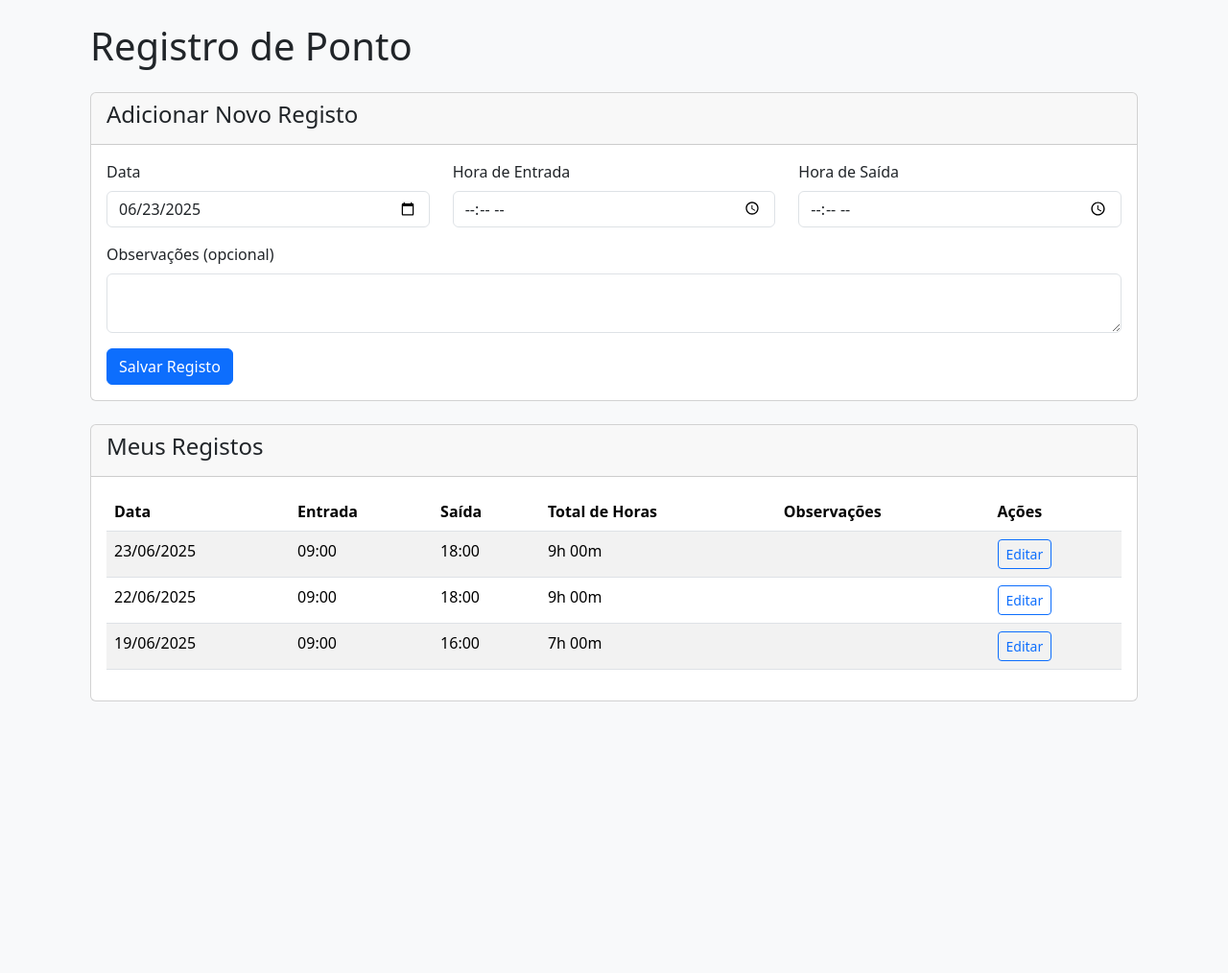
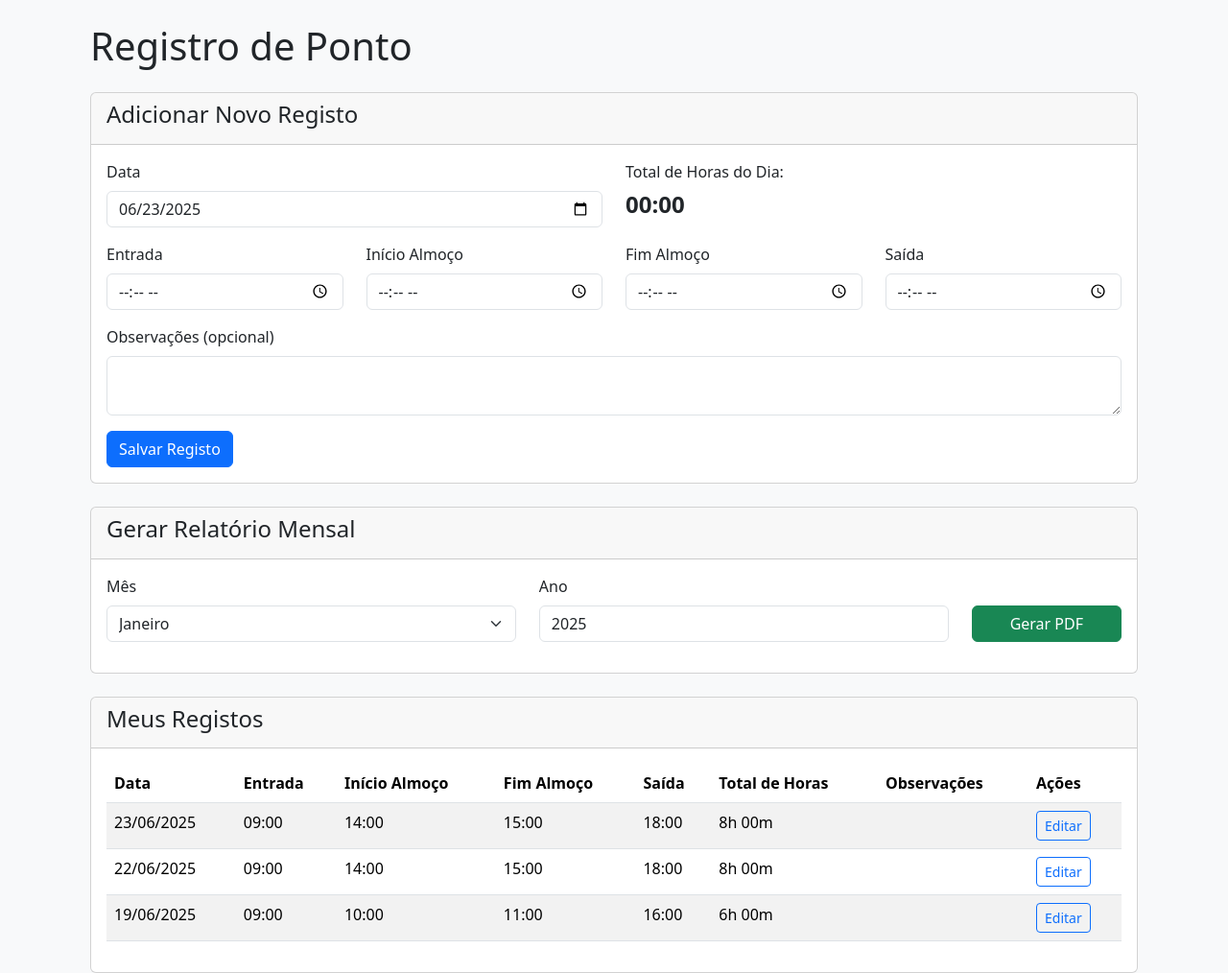
Before and after one commit to ACGpetrus/gerenciador-cadastros-web, a Flask app: page /ponto in a window 1280 px wide. Shown: the part 56-1070 px from the top of the page at 96% size. Before the commit the page ends 787 px from the top, so only its background shows below. Run offline with Flask 3, Linux system fonts and the light colour scheme; a user stored in the database is signed in.

Commit message:
Finaliza funcionalidade de registro de ponto com relatórios em PDF

```diff
--- a/app.py
+++ b/app.py
@@ -1,11 +1,13 @@
 # app.py com todas as funcionalidades web
 import os
-from flask import Flask, render_template, request, redirect, url_for, flash
+from flask import Flask, render_template, request, redirect, url_for, flash, Response
 from flask_sqlalchemy import SQLAlchemy
 from flask_login import LoginManager, UserMixin, login_user, logout_user, login_required, current_user
 from flask_bcrypt import Bcrypt
 import datetime
 from functools import wraps
+from sqlalchemy import extract
+from weasyprint import HTML
 
 # --- Configuração ---
 basedir = os.path.abspath(os.path.dirname(__file__))
@@ -43,6 +45,8 @@ class RegistroPonto(db.Model):
     id = db.Column(db.Integer, primary_key=True)
     data = db.Column(db.Date, nullable=False)
     hora_entrada = db.Column(db.Time, nullable=True)
+    hora_inicio_almoco = db.Column(db.Time, nullable=True)
+    hora_fim_almoco = db.Column(db.Time, nullable=True)
     hora_saida = db.Column(db.Time, nullable=True)
     observacao = db.Column(db.String(200), nullable=True)
     user_id = db.Column(db.Integer, db.ForeignKey('user.id'), nullable=False)
@@ -50,19 +54,34 @@ class RegistroPonto(db.Model):
 
     @property
     def total_horas(self):
-        if self.hora_entrada and self.hora_saida:
-            try:
-                entrada_dt = datetime.datetime.combine(datetime.date.min, self.hora_entrada)
-                saida_dt = datetime.datetime.combine(datetime.date.min, self.hora_saida)
-                if saida_dt > entrada_dt:
-                    delta = saida_dt - entrada_dt
-                    total_seconds = int(delta.total_seconds())
-                    hours = total_seconds // 3600
-                    minutes = (total_seconds % 3600) // 60
-                    return f"{hours}h {minutes:02d}m"
-            except:
-                return "Erro"
-        return "N/A"
+        if not self.hora_entrada or not self.hora_saida:
+            return "N/A"
+
+        try:
+            hoje = datetime.date.min
+            entrada_dt = datetime.datetime.combine(hoje, self.hora_entrada)
+            saida_dt = datetime.datetime.combine(hoje, self.hora_saida)
+            duracao_total_segundos = (saida_dt - entrada_dt).total_seconds()
+
+            duracao_almoco_segundos = 0
+            if self.hora_inicio_almoco and self.hora_fim_almoco:
+                inicio_almoco_dt = datetime.datetime.combine(hoje, self.hora_inicio_almoco)
+                fim_almoco_dt = datetime.datetime.combine(hoje, self.hora_fim_almoco)
+                if fim_almoco_dt > inicio_almoco_dt:
+                    duracao_almoco_segundos = (fim_almoco_dt - inicio_almoco_dt).total_seconds()
+
+            total_trabalhado_segundos = duracao_total_segundos - duracao_almoco_segundos
+
+            if total_trabalhado_segundos < 0:
+                total_trabalhado_segundos = 0
+
+            hours = int(total_trabalhado_segundos // 3600)
+            minutes = int((total_trabalhado_segundos % 3600) // 60)
+            return f"{hours}h {minutes:02d}m"
+
+        except Exception:
+            return "Erro"
+
 
 @login_manager.user_loader
 def load_user(user_id):
@@ -86,6 +105,8 @@ def registro_ponto():
     if request.method == 'POST':
         data_str = request.form.get('data')
         hora_entrada_str = request.form.get('hora_entrada')
+        hora_inicio_almoco_str = request.form.get('hora_inicio_almoco')
+        hora_fim_almoco_str = request.form.get('hora_fim_almoco')
         hora_saida_str = request.form.get('hora_saida')
         observacao = request.form.get('observacao')
         registro_id = request.form.get('registro_id')
@@ -93,6 +114,8 @@ def registro_ponto():
         try:
             data = datetime.datetime.strptime(data_str, '%Y-%m-%d').date()
             hora_entrada = datetime.datetime.strptime(hora_entrada_str, '%H:%M').time() if hora_entrada_str else None
+            hora_inicio_almoco = datetime.datetime.strptime(hora_inicio_almoco_str, '%H:%M').time() if hora_inicio_almoco_str else None
+            hora_fim_almoco = datetime.datetime.strptime(hora_fim_almoco_str, '%H:%M').time() if hora_fim_almoco_str else None
             hora_saida = datetime.datetime.strptime(hora_saida_str, '%H:%M').time() if hora_saida_str else None
 
             if registro_id:
@@ -103,15 +126,26 @@ def registro_ponto():
 
                 registro_a_editar.data = data
                 registro_a_editar.hora_entrada = hora_entrada
+                registro_a_editar.hora_inicio_almoco = hora_inicio_almoco
+                registro_a_editar.hora_fim_almoco = hora_fim_almoco
                 registro_a_editar.hora_saida = hora_saida
                 registro_a_editar.observacao = observacao
                 flash('Registo de ponto atualizado com sucesso!', 'success')
+
             else:
                 ja_existe = RegistroPonto.query.filter_by(user_id=current_user.id, data=data).first()
                 if ja_existe:
                     flash(f'Já existe um registo para o dia {data.strftime("%d/%m/%Y")}. Edite o registo existente na lista.', 'warning')
                 else:
-                    novo_registro = RegistroPonto(data=data, hora_entrada=hora_entrada, hora_saida=hora_saida, observacao=observacao, user_id=current_user.id)
+                    novo_registro = RegistroPonto(
+                        data=data,
+                        hora_entrada=hora_entrada,
+                        hora_inicio_almoco=hora_inicio_almoco,
+                        hora_fim_almoco=hora_fim_almoco,
+                        hora_saida=hora_saida,
+                        observacao=observacao,
+                        user_id=current_user.id
+                    )
                     db.session.add(novo_registro)
                     flash('Novo registo de ponto adicionado com sucesso!', 'success')
 
@@ -125,6 +159,75 @@ def registro_ponto():
     registros_do_utilizador = RegistroPonto.query.filter_by(user_id=current_user.id).order_by(RegistroPonto.data.desc()).all()
 
     return render_template('ponto.html', registros=registros_do_utilizador, hoje=hoje)
+
+
+# --- NOVA ROTA PARA GERAR RELATÓRIO PDF ---
+@app.route('/relatorio/ponto')
+@login_required
+def relatorio_ponto():
+    try:
+        mes = int(request.args.get('mes'))
+        ano = int(request.args.get('ano'))
+    except (TypeError, ValueError):
+        flash('Mês e ano inválidos.', 'danger')
+        return redirect(url_for('registro_ponto'))
+
+    # Busca todos os registros do usuário para o mês e ano selecionados
+    registros_do_mes = RegistroPonto.query.filter(
+        RegistroPonto.user_id == current_user.id,
+        extract('year', RegistroPonto.data) == ano,
+        extract('month', RegistroPonto.data) == mes
+    ).order_by(RegistroPonto.data.asc()).all()
+
+    if not registros_do_mes:
+        flash(f'Nenhum registro encontrado para {mes:02d}/{ano}.', 'warning')
+        return redirect(url_for('registro_ponto'))
+
+    # --- Lógica para somar todas as horas ---
+    total_segundos_mes = 0
+    for registro in registros_do_mes:
+        if not registro.hora_entrada or not registro.hora_saida:
+            continue
+
+        hoje = datetime.date.min
+        entrada_dt = datetime.datetime.combine(hoje, registro.hora_entrada)
+        saida_dt = datetime.datetime.combine(hoje, registro.hora_saida)
+
+        duracao_total_segundos = (saida_dt - entrada_dt).total_seconds()
+
+        duracao_almoco_segundos = 0
+        if registro.hora_inicio_almoco and registro.hora_fim_almoco:
+            inicio_almoco_dt = datetime.datetime.combine(hoje, registro.hora_inicio_almoco)
+            fim_almoco_dt = datetime.datetime.combine(hoje, registro.hora_fim_almoco)
+            if fim_almoco_dt > inicio_almoco_dt:
+                duracao_almoco_segundos = (fim_almoco_dt - inicio_almoco_dt).total_seconds()
+
+        total_trabalhado_segundos = duracao_total_segundos - duracao_almoco_segundos
+        if total_trabalhado_segundos > 0:
+            total_segundos_mes += total_trabalhado_segundos
+
+    # Formata o total de segundos para um formato legível "Xh Ym"
+    h = int(total_segundos_mes // 3600)
+    m = int((total_segundos_mes % 3600) // 60)
+    total_geral_formatado = f"{h}h {m:02d}m"
+
+    # Renderiza o template HTML que servirá de base para o PDF
+    html_renderizado = render_template(
+        'relatorio_ponto_pdf.html',
+        registros=registros_do_mes,
+        mes=mes,
+        ano=ano,
+        usuario=current_user,
+        total_geral=total_geral_formatado
+    )
+
+    # Gera o PDF a partir do HTML renderizado
+    pdf = HTML(string=html_renderizado).write_pdf()
+
+    # Cria uma resposta Flask para enviar o PDF ao navegador
+    return Response(pdf,
+                    mimetype='application/pdf',
+                    headers={'Content-Disposition': 'inline; filename=relatorio_ponto.pdf'})
 
 
 # --- ROTAS DA APLICAÇÃO PRINCIPAL ---
@@ -146,7 +249,6 @@ def pagina_inicial():
     lista_de_cadastros = query_base.order_by(Cadastro.id.desc()).all()
     return render_template('index.html', cadastros=lista_de_cadastros, termo_ativo=termo_busca, criterio_ativo=criterio_busca)
 
-# <<< A FUNÇÃO QUE FALTAVA FOI REINSERIDA AQUI >>>
 @app.route('/relatorio')
 @login_required
 def relatorio_deadlines():
@@ -257,8 +359,6 @@ def logout():
 
 
 if __name__ == '__main__':
-    # Bloco para criar a base de dados se não existir.
-    # Para uma aplicação em produção, isto seria gerido por migrations.
     with app.app_context():
         db.create_all()
     app.run(debug=True)
--- a/templates/ponto.html
+++ b/templates/ponto.html
@@ -30,25 +30,79 @@
                 <input type="hidden" id="registro_id" name="registro_id">
 
                 <div class="row">
-                    <div class="col-md-4 mb-3">
+                    <div class="col-md-6 mb-3">
                         <label for="data" class="form-label">Data</label>
                         <input type="date" class="form-control" id="data" name="data" value="{{ hoje.strftime('%Y-%m-%d') }}" required>
                     </div>
-                    <div class="col-md-4 mb-3">
-                        <label for="hora_entrada" class="form-label">Hora de Entrada</label>
+                    <div class="col-md-6 mb-3">
+                        <label class="form-label">Total de Horas do Dia:</label>
+                        <h4 id="contador-horas" class="fw-bold">00:00</h4>
+                    </div>
+                </div>
+
+                <div class="row">
+                    <div class="col-md-3 mb-3">
+                        <label for="hora_entrada" class="form-label">Entrada</label>
                         <input type="time" class="form-control" id="hora_entrada" name="hora_entrada">
                     </div>
-                    <div class="col-md-4 mb-3">
-                        <label for="hora_saida" class="form-label">Hora de Saída</label>
+                    <div class="col-md-3 mb-3">
+                        <label for="hora_inicio_almoco" class="form-label">Início Almoço</label>
+                        <input type="time" class="form-control" id="hora_inicio_almoco" name="hora_inicio_almoco">
+                    </div>
+                    <div class="col-md-3 mb-3">
+                        <label for="hora_fim_almoco" class="form-label">Fim Almoço</label>
+                        <input type="time" class="form-control" id="hora_fim_almoco" name="hora_fim_almoco">
+                    </div>
+                    <div class="col-md-3 mb-3">
+                        <label for="hora_saida" class="form-label">Saída</label>
                         <input type="time" class="form-control" id="hora_saida" name="hora_saida">
                     </div>
                 </div>
+
                 <div class="mb-3">
                     <label for="observacao" class="form-label">Observações (opcional)</label>
                     <textarea class="form-control" id="observacao" name="observacao" rows="2"></textarea>
                 </div>
+
                 <button type="submit" class="btn btn-primary">Salvar Registo</button>
                 <button type="button" class="btn btn-secondary" id="clear-form-btn" style="display: none;">Cancelar Edição</button>
+            </form>
+        </div>
+    </div>
+
+    <!-- NOVO: Secção para Gerar Relatório Mensal -->
+    <div class="card mb-4">
+        <div class="card-header">
+            <h4>Gerar Relatório Mensal</h4>
+        </div>
+        <div class="card-body">
+            <form method="GET" action="{{ url_for('relatorio_ponto') }}" target="_blank">
+                <div class="row align-items-end">
+                    <div class="col-md-5 mb-3">
+                        <label for="mes" class="form-label">Mês</label>
+                        <select id="mes" name="mes" class="form-select" required>
+                            <option value="1">Janeiro</option>
+                            <option value="2">Fevereiro</option>
+                            <option value="3">Março</option>
+                            <option value="4">Abril</option>
+                            <option value="5">Maio</option>
+                            <option value="6">Junho</option>
+                            <option value="7">Julho</option>
+                            <option value="8">Agosto</option>
+                            <option value="9">Setembro</option>
+                            <option value="10">Outubro</option>
+                            <option value="11">Novembro</option>
+                            <option value="12">Dezembro</option>
+                        </select>
+                    </div>
+                    <div class="col-md-5 mb-3">
+                        <label for="ano" class="form-label">Ano</label>
+                        <input type="number" id="ano" name="ano" class="form-control" value="{{ hoje.year }}" required>
+                    </div>
+                    <div class="col-md-2 mb-3">
+                        <button type="submit" class="btn btn-success w-100">Gerar PDF</button>
+                    </div>
+                </div>
             </form>
         </div>
     </div>
@@ -65,6 +119,8 @@
                         <tr>
                             <th>Data</th>
                             <th>Entrada</th>
+                            <th>Início Almoço</th>
+                            <th>Fim Almoço</th>
                             <th>Saída</th>
                             <th>Total de Horas</th>
                             <th>Observações</th>
@@ -75,9 +131,10 @@
                         <!-- O loop usa a variável 'registros' que vem do app.py -->
                         {% for registro in registros %}
                         <tr>
-                            <!-- E cada item dentro do loop é chamado de 'registro' -->
                             <td>{{ registro.data.strftime('%d/%m/%Y') }}</td>
                             <td>{{ registro.hora_entrada.strftime('%H:%M') if registro.hora_entrada else '---' }}</td>
+                            <td>{{ registro.hora_inicio_almoco.strftime('%H:%M') if registro.hora_inicio_almoco else '---' }}</td>
+                            <td>{{ registro.hora_fim_almoco.strftime('%H:%M') if registro.hora_fim_almoco else '---' }}</td>
                             <td>{{ registro.hora_saida.strftime('%H:%M') if registro.hora_saida else '---' }}</td>
                             <td>{{ registro.total_horas }}</td>
                             <td>{{ registro.observacao }}</td>
@@ -86,6 +143,8 @@
                                         data-id="{{ registro.id }}"
                                         data-data="{{ registro.data.strftime('%Y-%m-%d') }}"
                                         data-entrada="{{ registro.hora_entrada.strftime('%H:%M') if registro.hora_entrada else '' }}"
+                                        data-inicio-almoco="{{ registro.hora_inicio_almoco.strftime('%H:%M') if registro.hora_inicio_almoco else '' }}"
+                                        data-fim-almoco="{{ registro.hora_fim_almoco.strftime('%H:%M') if registro.hora_fim_almoco else '' }}"
                                         data-saida="{{ registro.hora_saida.strftime('%H:%M') if registro.hora_saida else '' }}"
                                         data-obs="{{ registro.observacao or '' }}">
                                     Editar
@@ -94,7 +153,7 @@
                         </tr>
                         {% else %}
                         <tr>
-                            <td colspan="6" class="text-center">Ainda não há registos.</td>
+                            <td colspan="8" class="text-center">Ainda não há registos.</td>
                         </tr>
                         {% endfor %}
                     </tbody>
@@ -104,44 +163,100 @@
     </div>
 </div>
 
-<!-- Script para a funcionalidade de edição -->
+<!-- Script para a funcionalidade de edição e cálculo de horas -->
 <script>
 document.addEventListener('DOMContentLoaded', function () {
+    // --- Seletores dos elementos do formulário ---
     const form = document.getElementById('ponto-form');
     const formTitle = document.getElementById('form-title');
     const registroIdInput = document.getElementById('registro_id');
+    const clearBtn = document.getElementById('clear-form-btn');
+
+    // Campos de input
     const dataInput = document.getElementById('data');
     const entradaInput = document.getElementById('hora_entrada');
+    const inicioAlmocoInput = document.getElementById('hora_inicio_almoco');
+    const fimAlmocoInput = document.getElementById('hora_fim_almoco');
     const saidaInput = document.getElementById('hora_saida');
     const obsInput = document.getElementById('observacao');
-    const clearBtn = document.getElementById('clear-form-btn');
 
+    // Campo para exibir o total
+    const contadorHoras = document.getElementById('contador-horas');
+
+    // --- Função para calcular o total de horas ---
+    function calcularTotalHoras() {
+        const entrada = entradaInput.value;
+        const saida = saidaInput.value;
+        const inicioAlmoco = inicioAlmocoInput.value;
+        const fimAlmoco = fimAlmocoInput.value;
+
+        if (!entrada || !saida) {
+            contadorHoras.textContent = '00:00';
+            return;
+        }
+
+        // Converte "HH:MM" para minutos
+        const entradaMin = parseInt(entrada.split(':')[0]) * 60 + parseInt(entrada.split(':')[1]);
+        const saidaMin = parseInt(saida.split(':')[0]) * 60 + parseInt(saida.split(':')[1]);
+
+        let jornadaMin = saidaMin - entradaMin;
+
+        // Calcula o tempo de almoço apenas se ambos os campos estiverem preenchidos
+        if (inicioAlmoco && fimAlmoco) {
+            const inicioAlmocoMin = parseInt(inicioAlmoco.split(':')[0]) * 60 + parseInt(inicioAlmoco.split(':')[1]);
+            const fimAlmocoMin = parseInt(fimAlmoco.split(':')[0]) * 60 + parseInt(fimAlmoco.split(':')[1]);
+            const almocoMin = fimAlmocoMin - inicioAlmocoMin;
+
+            if (almocoMin > 0) {
+                jornadaMin -= almocoMin;
+            }
+        }
+
+        if (jornadaMin < 0) jornadaMin = 0; // Evita totais negativos
+
+        // Converte o total de minutos de volta para "HH:MM"
+        const horas = Math.floor(jornadaMin / 60);
+        const minutos = jornadaMin % 60;
+
+        contadorHoras.textContent = `${String(horas).padStart(2, '0')}:${String(minutos).padStart(2, '0')}`;
+    }
+
+    // --- Event Listeners ---
+
+    // Recalcula as horas sempre que um campo de tempo é alterado
+    [entradaInput, inicioAlmocoInput, fimAlmocoInput, saidaInput].forEach(input => {
+        input.addEventListener('input', calcularTotalHoras);
+    });
+
+    // Lógica para o botão "Editar" (atualizada)
     document.querySelectorAll('.edit-btn').forEach(button => {
         button.addEventListener('click', function () {
-            const id = this.dataset.id;
-            const data = this.dataset.data;
-            const entrada = this.dataset.entrada;
-            const saida = this.dataset.saida;
-            const obs = this.dataset.obs;
-
+            // Preenche o formulário com os dados do botão
             formTitle.innerText = 'Editar Registo';
-            registroIdInput.value = id;
-            dataInput.value = data;
-            entradaInput.value = entrada;
-            saidaInput.value = saida;
-            obsInput.value = obs;
+            registroIdInput.value = this.dataset.id;
+            dataInput.value = this.dataset.data;
+            entradaInput.value = this.dataset.entrada;
+            inicioAlmocoInput.value = this.dataset.inicioAlmoco;
+            fimAlmocoInput.value = this.dataset.fimAlmoco;
+            saidaInput.value = this.dataset.saida;
+            obsInput.value = this.dataset.obs;
 
             clearBtn.style.display = 'inline-block';
             form.scrollIntoView({ behavior: 'smooth' });
+
+            // Recalcula as horas ao preencher o formulário para edição
+            calcularTotalHoras();
         });
     });
 
+    // Lógica para o botão "Cancelar Edição"
     clearBtn.addEventListener('click', function() {
         formTitle.innerText = 'Adicionar Novo Registo';
         form.reset();
         registroIdInput.value = '';
-        dataInput.value = '{{ hoje.strftime("%Y-%m-%d") }}';
+        dataInput.value = '{{ hoje.strftime("%Y-%m-%d") }}'; // Valor padrão para data
         this.style.display = 'none';
+        calcularTotalHoras(); // Reseta o contador
     });
 });
 </script>
```
Also changed, not shown: templates/relatorio_ponto_pdf.html (added, +81 -0 lines), database.db.
